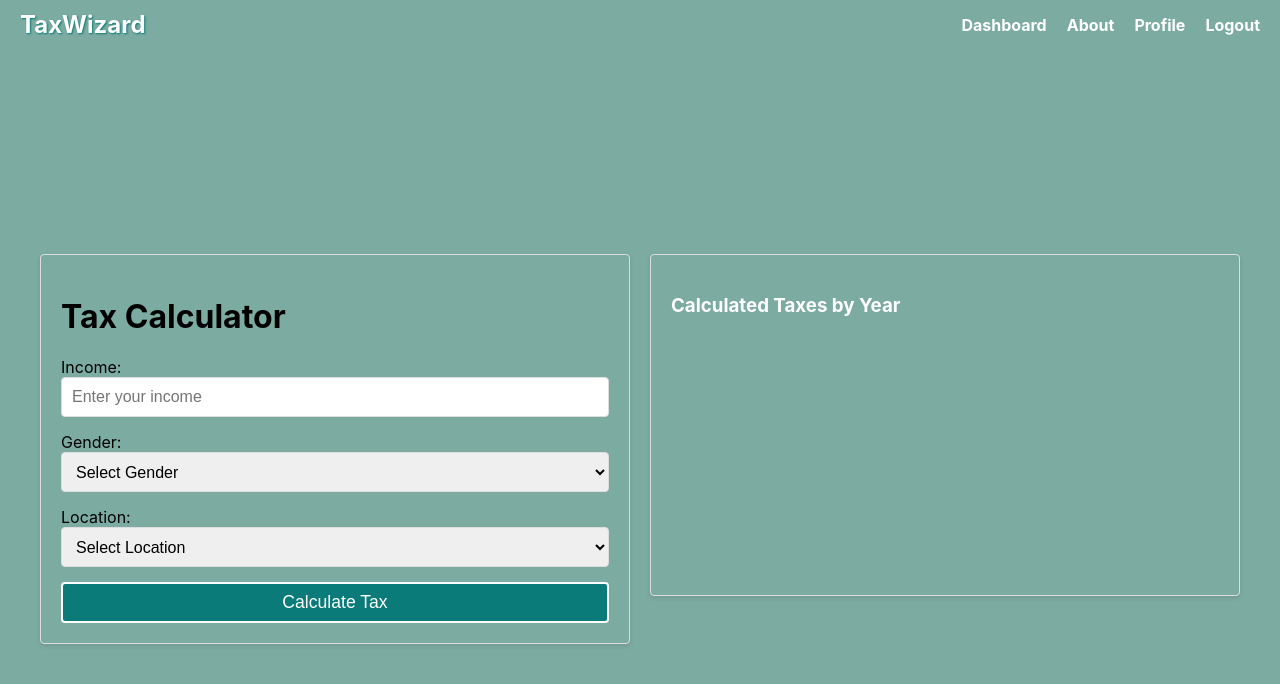
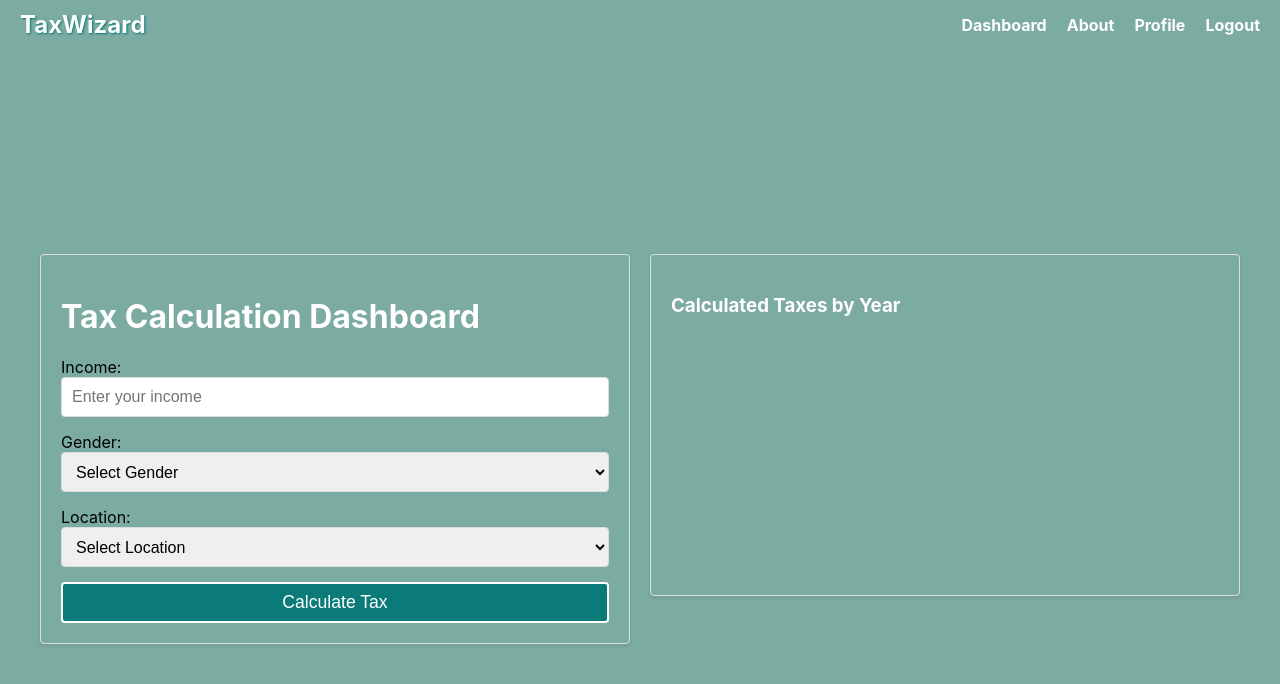
Before and after one commit to HasnainKabir-repos/TaxWizard, a React (Create React App) app in the folder client/: page /dashboard in a window 1280 px wide. Shown: the top 684 px of the page. Built offline with nearby package versions, Linux system fonts and the light colour scheme; sample sign-in values are in the browser's storage.

Commit message:
tax calculation

```diff
--- a/client/src/components/dashboard.jsx
+++ b/client/src/components/dashboard.jsx
@@ -9,7 +9,6 @@ import Header from './Header';
 //   margin: 'auto',
 //   padding: '15px',
 // };
-
 
 const gridContainerStyle = {
     display: 'grid',
@@ -86,46 +85,33 @@ const TaxDashboard = () => {
   const [income, setIncome] = useState('');
   const [gender, setGender] = useState('');
   const [calculatedTax, setCalculatedTax] = useState(null);
+  const [taxRecords, setTaxRecords] = useState([]);
   const [selectedLocation, setSelectedLocation] = useState('');
-  const [isLoading, setIsLoading] = useState(false);
 
-  const calculateTax = async (event) => {
+  const calculateTax = (event) => {
     event.preventDefault();
-    setIsLoading(true);
+    // Placeholder for actual tax calculation logic
+    const taxRate = 0.25; // Assume a flat tax rate for simplicity
+    const tax = parseFloat(income) * taxRate;
+    setCalculatedTax(tax);
 
-    try {
-      const response = await fetch('http://localhost:9000/api/calculateTax', {
-        method: 'POST',
-        headers: {
-          'Content-Type': 'application/json',
-        },
-        body: JSON.stringify({
-          income: parseFloat(income),
-          gender,
-          location: selectedLocation,
-        }),
+    // Add the tax record to the list
+    const newRecord = {
+      year: new Date().getFullYear(),
+      tax: tax,
+      location: selectedLocation,
+    };
+    setTaxRecords([...taxRecords, newRecord]);
+  };
 
-      });
-
-      if (!response.ok) {
-        throw new Error(`HTTP error! status: ${response.status}`);
-      }
-
-      const data = await response.json();
-      setCalculatedTax(data.tax);
-    } catch (error) {
-      console.error('There was an error calculating the tax:', error);
-    } finally {
-      setIsLoading(false);
-    }
-  };
   return (
     <div>
         <Header/>
     <div style={pageWrapperStyle}>
     <div style={gridContainerStyle}>
       <div style={columnStyle}>
-        <h1>Tax Calculator</h1>
+        {/* <h1>Tax Calculation Dashboard</h1> */}
+        <h1 style={h1Style}>Tax Calculation Dashboard</h1>
         <form onSubmit={calculateTax}>
           <div>
             <label htmlFor="income">Income:</label>
@@ -176,18 +162,18 @@ const TaxDashboard = () => {
           </button>
         </form>
         {calculatedTax !== null && (
-          <h2>Calculated Tax: BDT {calculatedTax.toFixed(2)}</h2>
+          <h2>Calculated Tax: ${calculatedTax.toFixed(2)}</h2>
         )}
       </div>
       <div style={taxListStyle}>
         <h3 style={h1Style}>Calculated Taxes by Year</h3>
-        {/* <ul>
+        <ul>
           {taxRecords.map((record, index) => (
             <li key={index}>
               Year: {record.year}, Tax: ${record.tax.toFixed(2)}, Location: {record.location}
             </li>
           ))}
-        </ul> */}
+        </ul>
       </div>
     </div>
 </div>
--- a/client/src/components/login.jsx
+++ b/client/src/components/login.jsx
@@ -132,7 +132,7 @@ function Login() {
           <input
             style={styles.input}
             type="email"
-            name="email" // Make sure the name is "email"
+            name="Email" // Make sure the name is "email"
             placeholder="Email"
             onChange={handleChange}
             required
```
Also changed, not shown: 1 other file (tests, documents, lock files or other folders).
